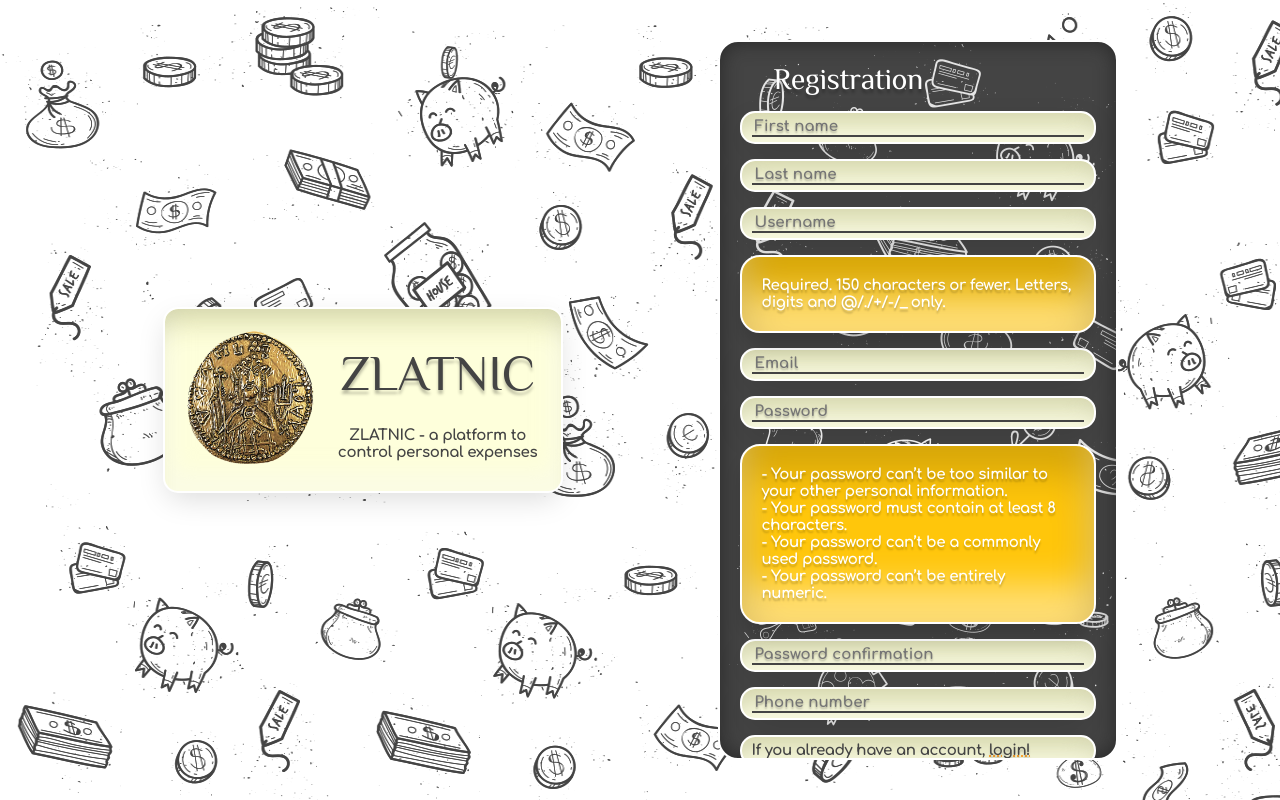
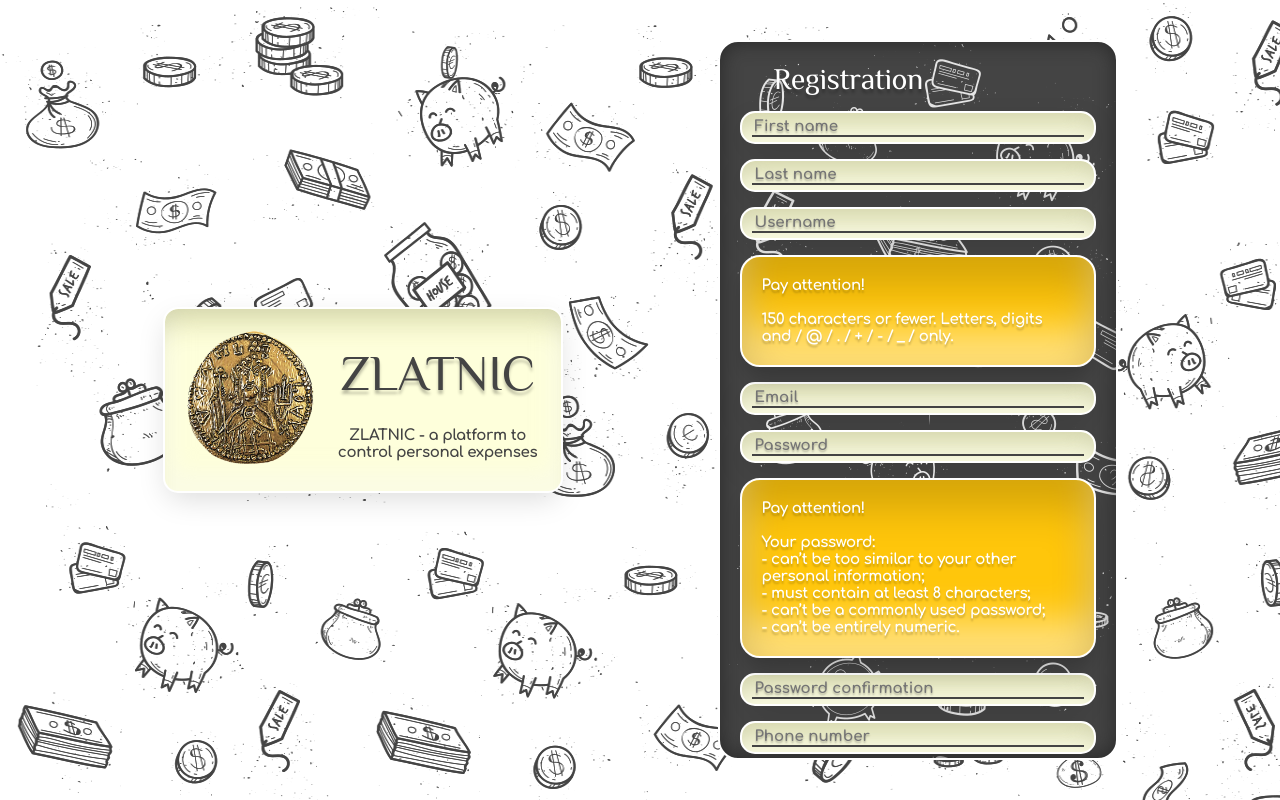
Before and after one commit to AndriyKy/zlatnic, a Django app: page /register in a window 1280 px wide. Run offline with Django 4.2, Linux system fonts and the light colour scheme; some web fonts are replaced.

Commit message:
fix: Fix of miner template bugs

```diff
--- a/templates/base.html
+++ b/templates/base.html
@@ -34,7 +34,7 @@
     {% endblock header %}
 
     {% block content %}{% endblock content %}
-
+  </div>
   {% block footer %}
     {% include "includes/footer.html" %}
   {% endblock footer %}
@@ -42,7 +42,6 @@
   {% block menu %}
     {% include "includes/menu.html" %}
   {% endblock menu %}
-  </div>
 </body>
 
 </html>
--- a/templates/includes/footer.html
+++ b/templates/includes/footer.html
@@ -1,5 +1,5 @@
 <footer class="big_plate">
-  <table class="_comforta_bold text_shadow">
+  <table class="_comforta_bold">
     <tr>
       <td>
         <a href="https://github.com/AndriyKy/zlatnic.git">GitHub</a>
--- a/templates/includes/header.html
+++ b/templates/includes/header.html
@@ -30,7 +30,7 @@
             {{ user.username }}
           </h2>
           <a href="{% url 'logout' %}"
-              class="_comforta_bold text_shadow"
+              class="_comforta_bold"
               style="float: right;">
             Logout
           </a>
--- a/templates/manager/cryptocurrency_form.html
+++ b/templates/manager/cryptocurrency_form.html
@@ -4,7 +4,7 @@
 
 {% block content %}
   <div class="yellow_plate yellow_plate_init">
-    <h1>{{ object|yesno:"Update,Add" }} cash</h1><br>
+    <h1>{{ object|yesno:"Update,Add" }} cryptocurrency</h1><br>
 
     <div>
       <form action="" method="POST" novalidate>
--- a/templates/manager/index.html
+++ b/templates/manager/index.html
@@ -21,7 +21,7 @@
               <option value="{{ type }}">{{ wallet }}</option>
             {% endfor %}
           </select>
-          <button type="submit" class="text_shadow inline_button">ﰇ</button>
+          <button type="submit" class="text_shadow inline_button">↻</button>
         </form>
 
         <div class="yellow_plate">
--- a/templates/registration/login.html
+++ b/templates/registration/login.html
@@ -31,9 +31,7 @@
 
       <div class="big_plate">
         If you don't have an account,
-        <a href="{% url 'manager:register' %}" class="text_shadow">
-          register!
-        </a>
+        <a href="{% url 'manager:register' %}"><strong>register!</strong></a>
       </div>
 
       <input type="submit" value="Login" class="button orange_background text_shadow">
--- a/templates/registration/register.html
+++ b/templates/registration/register.html
@@ -40,7 +40,8 @@
         <input type="text" placeholder="Username" name="username" maxlength="150" required="" id="id_username" class="input_data">
       </div>
       <span class="yellow_plate yellow_plate_init text_shadow">
-        Required. 150 characters or fewer. Letters, digits and @/./+/-/_ only.
+        Pay attention! <br><br>
+        150 characters or fewer. Letters, digits and / @ / . / + / - / _ / only.
       </span>
       <div class="big_plate">
         <input type="email" placeholder="Email" name="email" required="" id="id_email" class="input_data">
@@ -50,10 +51,12 @@
       </div>
       <span class="yellow_plate yellow_plate_init text_shadow">
         <ul>
-          <li>- Your password can’t be too similar to your other personal information.</li>
-          <li>- Your password must contain at least 8 characters.</li>
-          <li>- Your password can’t be a commonly used password.</li>
-          <li>- Your password can’t be entirely numeric.</li>
+          <li>Pay attention!</li><br>
+          <li>Your password:</li>
+          <li>- can’t be too similar to your other personal information;</li>
+          <li>- must contain at least 8 characters;</li>
+          <li>- can’t be a commonly used password;</li>
+          <li>- can’t be entirely numeric.</li>
         </ul>
       </span>
       <div class="big_plate">
@@ -65,9 +68,7 @@
 
       <div class="big_plate">
         If you already have an account,
-        <a href="{% url 'login' %}" class="text_shadow">
-          login!
-        </a>
+        <a href="{% url 'login' %}">login!</a>
       </div>
 
       <input type="submit" value="Sign up" class="button orange_background text_shadow">
```
Also changed, not shown: templates/manager/account.html (+3 -4 lines), templates/manager/monthly_accountancy.html (+8 -6 lines), templates/manager/monthly_accountancy_list.html (+10 -6 lines), static/icons_64px/l_2.png, static/icons_64px/utilities.png. Lines whose indentation alone changed are shown as unchanged.
